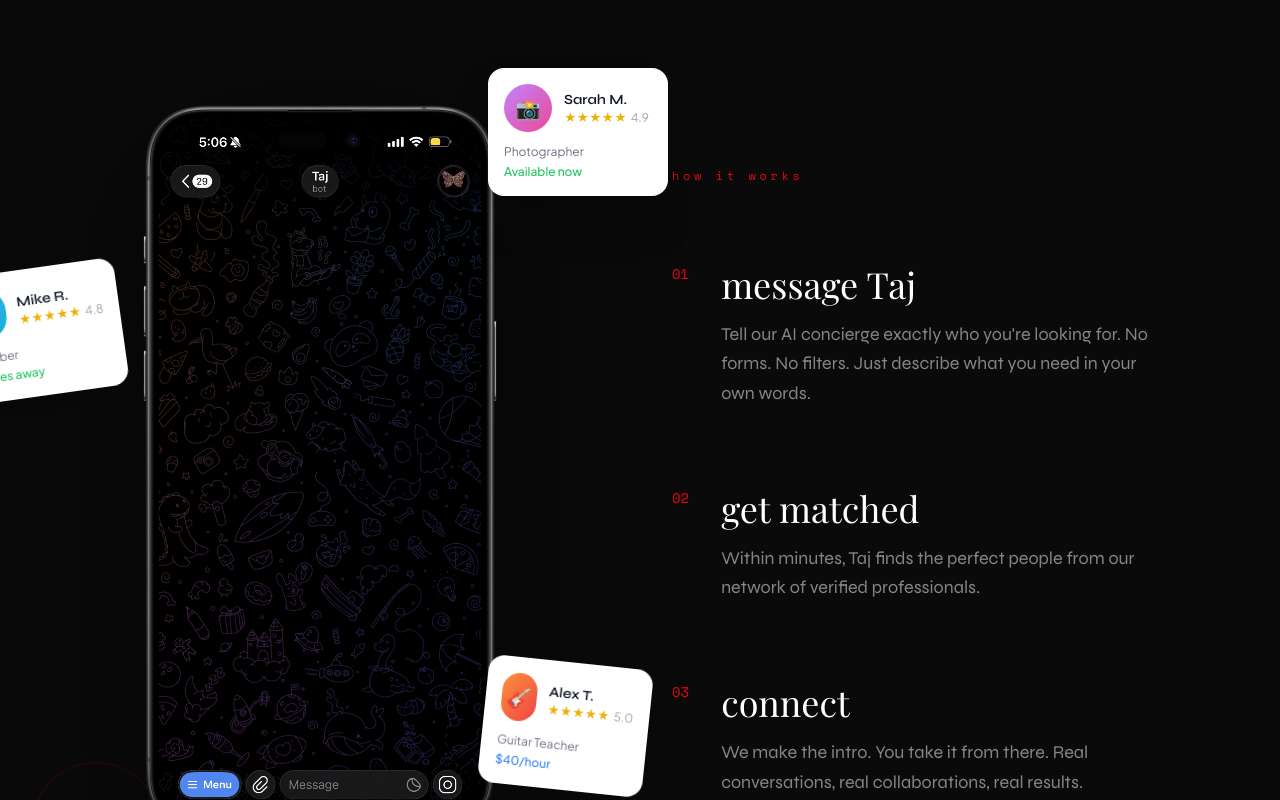
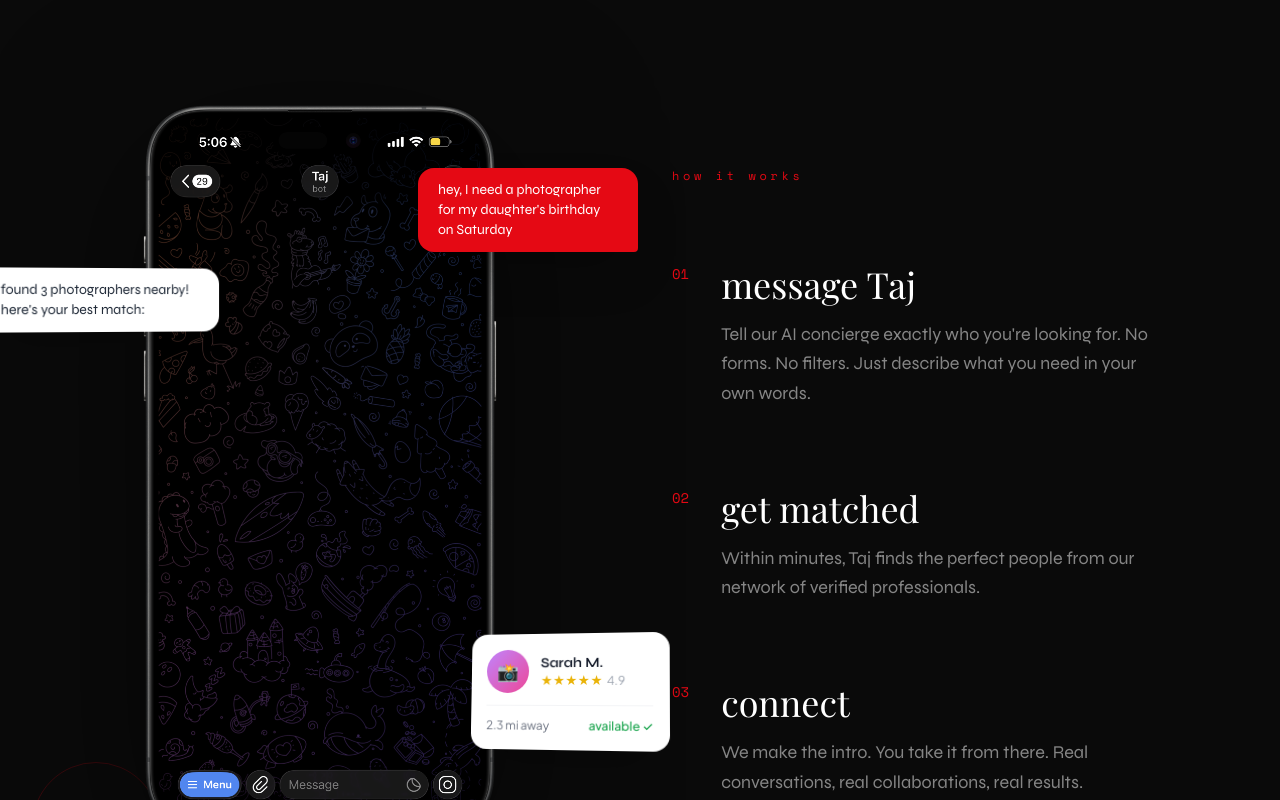
Before and after one commit to manpreetsethi92/titli-frontend, a React (Create React App) app: page / in a window 1280 px wide. Shown: the part 840-1640 px from the top of the page. Built offline with nearby package versions, Linux system fonts and the light colour scheme.

Commit message:
Simple 3D pop-out messages showing Taj conversation

```diff
--- a/src/pages/LandingPage.jsx
+++ b/src/pages/LandingPage.jsx
@@ -261,23 +261,54 @@ const LandingPage = () => {
       <section className="py-32 relative bg-[#0a0a0a] overflow-hidden">
         <div className="max-w-[1800px] mx-auto px-8">
           <div className="grid lg:grid-cols-2 gap-16 items-start">
-            {/* Left - Phone with floating cards */}
+            {/* Left - Phone with pop-out messages */}
             <div className="relative lg:sticky lg:top-32 flex justify-center lg:justify-center">
-              {/* Floating Profile Cards */}
 
-              {/* Card 1 - Top right, tilted */}
+              {/* Message bubble 1 - User message, pops out top-right */}
               <div
                 className="absolute z-20 hidden lg:block"
                 style={{
-                  top: '-20px',
-                  right: '-60px',
-                  transform: 'rotate(12deg)',
+                  top: '80px',
+                  right: '-30px',
+                  transform: 'perspective(500px) rotateY(-5deg)',
                   animation: 'float-card 4s ease-in-out infinite',
                 }}
               >
-                <div className="bg-white rounded-2xl p-4 shadow-2xl" style={{ width: '180px' }}>
-                  <div className="flex items-center gap-3 mb-3">
-                    <div className="w-12 h-12 rounded-full bg-gradient-to-br from-purple-400 to-pink-500 flex items-center justify-center text-xl">
+                <div className="bg-[#E50914] rounded-2xl rounded-br-sm px-5 py-3 shadow-2xl max-w-[220px]">
+                  <p className="font-syne text-white text-sm">hey, I need a photographer for my daughter's birthday on Saturday</p>
+                </div>
+              </div>
+
+              {/* Message bubble 2 - Taj response, pops out left */}
+              <div
+                className="absolute z-20 hidden lg:block"
+                style={{
+                  top: '180px',
+                  left: '-50px',
+                  transform: 'perspective(500px) rotateY(5deg)',
+                  animation: 'float-card 4.5s ease-in-out infinite',
+                  animationDelay: '0.3s',
+                }}
+              >
+                <div className="bg-white rounded-2xl rounded-bl-sm px-5 py-3 shadow-2xl max-w-[240px]">
+                  <p className="font-syne text-gray-800 text-sm">found 3 photographers nearby! here's your best match:</p>
+                </div>
+              </div>
+
+              {/* Match card - pops out bottom right */}
+              <div
+                className="absolute z-20 hidden lg:block"
+                style={{
+                  bottom: '100px',
+                  right: '-60px',
+                  transform: 'perspective(500px) rotateY(-8deg) rotateX(3deg)',
+                  animation: 'float-card 5s ease-in-out infinite',
+                  animationDelay: '0.6s',
+                }}
+              >
+                <div className="bg-white rounded-2xl p-4 shadow-2xl" style={{ width: '200px' }}>
+                  <div className="flex items-center gap-3 mb-2">
+                    <div className="w-11 h-11 rounded-full bg-gradient-to-br from-purple-400 to-pink-500 flex items-center justify-center text-lg">
                       📸
                     </div>
                     <div>
@@ -288,66 +319,10 @@ const LandingPage = () => {
                       </div>
                     </div>
                   </div>
-                  <p className="text-xs text-gray-500">Photographer</p>
-                  <p className="text-xs text-green-500 font-medium mt-1">Available now</p>
-                </div>
-              </div>
-
-              {/* Card 2 - Left side, tilted other way */}
-              <div
-                className="absolute z-20 hidden lg:block"
-                style={{
-                  top: '180px',
-                  left: '-80px',
-                  transform: 'rotate(-8deg)',
-                  animation: 'float-card 4.5s ease-in-out infinite',
-                  animationDelay: '0.5s',
-                }}
-              >
-                <div className="bg-white rounded-2xl p-4 shadow-2xl" style={{ width: '170px' }}>
-                  <div className="flex items-center gap-3 mb-3">
-                    <div className="w-12 h-12 rounded-full bg-gradient-to-br from-blue-400 to-cyan-500 flex items-center justify-center text-xl">
-                      🔧
-                    </div>
-                    <div>
-                      <p className="font-syne font-semibold text-gray-900 text-sm">Mike R.</p>
-                      <div className="flex items-center gap-1">
-                        <span className="text-yellow-500 text-xs">★★★★★</span>
-                        <span className="text-gray-400 text-xs">4.8</span>
-                      </div>
-                    </div>
+                  <div className="flex items-center justify-between mt-3 pt-3 border-t border-gray-100">
+                    <span className="text-xs text-gray-500">2.3 mi away</span>
+                    <span className="text-xs text-green-600 font-medium">available ✓</span>
                   </div>
-                  <p className="text-xs text-gray-500">Plumber</p>
-                  <p className="text-xs text-green-500 font-medium mt-1">2 miles away</p>
-                </div>
-              </div>
-
-              {/* Card 3 - Bottom right */}
-              <div
-                className="absolute z-20 hidden lg:block"
-                style={{
-                  bottom: '60px',
-                  right: '-40px',
-                  transform: 'rotate(6deg)',
-                  animation: 'float-card 5s ease-in-out infinite',
-                  animationDelay: '1s',
-                }}
-              >
-                <div className="bg-white rounded-2xl p-4 shadow-2xl" style={{ width: '165px' }}>
-                  <div className="flex items-center gap-3 mb-3">
-                    <div className="w-12 h-12 rounded-full bg-gradient-to-br from-orange-400 to-red-500 flex items-center justify-center text-xl">
-                      🎸
-                    </div>
-                    <div>
-                      <p className="font-syne font-semibold text-gray-900 text-sm">Alex T.</p>
-                      <div className="flex items-center gap-1">
-                        <span className="text-yellow-500 text-xs">★★★★★</span>
-                        <span className="text-gray-400 text-xs">5.0</span>
-                      </div>
-                    </div>
-                  </div>
-                  <p className="text-xs text-gray-500">Guitar Teacher</p>
-                  <p className="text-xs text-blue-500 font-medium mt-1">$40/hour</p>
                 </div>
               </div>
 
```
